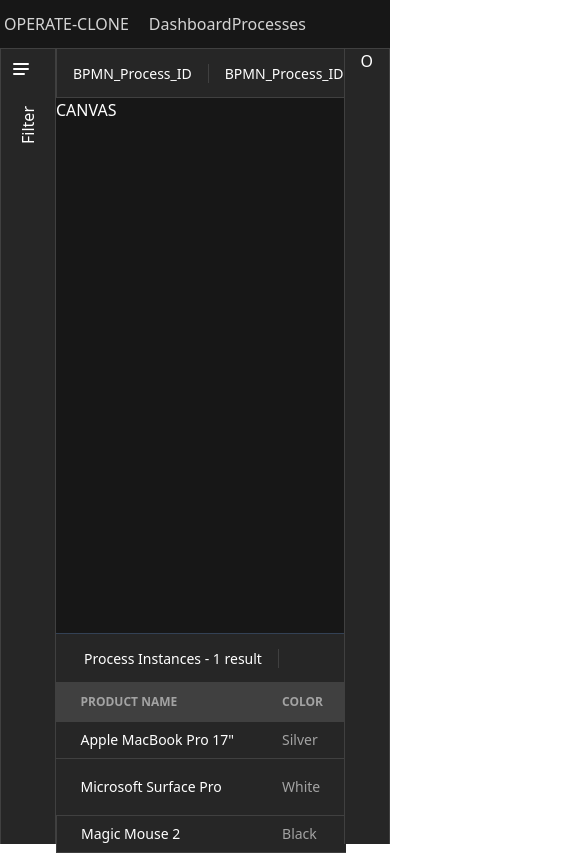
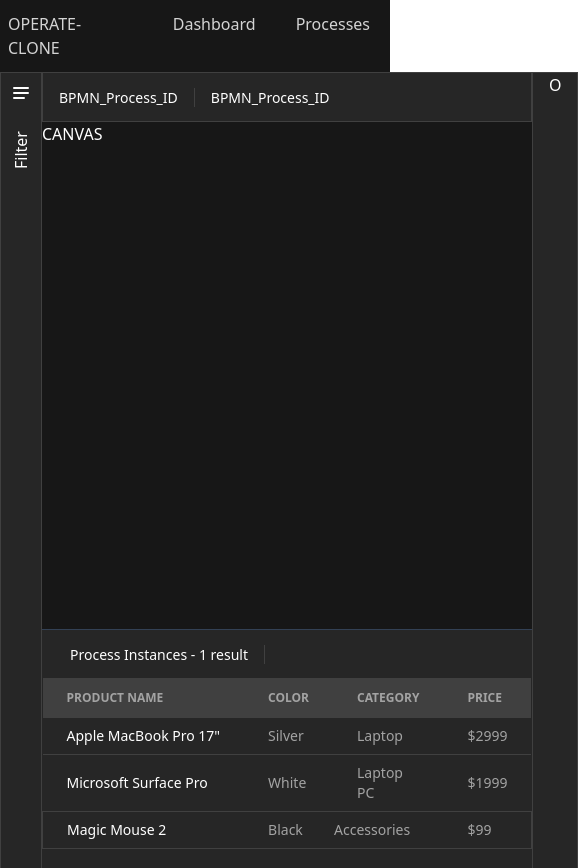
Before and after one commit to keerapon-som/operate-clone-web, a React (Vite) app: page /processes in a window 390 px wide. Both pictures are taken after a click on the link 295 px from the left and 71 px from the top of the page. Shown: the whole page, 578 px wide, since content can reach past the window. Built offline with nearby package versions, Linux system fonts and the light colour scheme.

Commit message:
update layout

```diff
--- a/package.json
+++ b/package.json
@@ -13,10 +13,13 @@
     "@tailwindcss/forms": "^0.5.7",
     "autoprefixer": "^10.4.19",
     "flowbite": "^2.3.0",
+    "re-resizable": "^6.9.16",
     "react": "^18.2.0",
     "react-dom": "^18.2.0",
+    "react-resizable": "^3.0.5",
     "react-router-dom": "^6.23.0",
     "react-select": "^5.8.0",
+    "styled-components": "^6.1.8",
     "tailwindcss": "^3.4.3"
   },
   "devDependencies": {
--- a/src/App.tsx
+++ b/src/App.tsx
@@ -3,10 +3,13 @@ import Navbar from './layout/navbar'
 import CanvasBar from './pages/processes/canvas/canvasBar'
 import AppRoutes from './routes'
 
+
+
 function App() {
 
   return (
     <>
+
     <Navbar/>
     <AppRoutes/>
     </>
--- /dev/null
+++ b/src/function/resizeable.tsx
@@ -0,0 +1,13 @@
+import { Resizable } from 'react-resizable';
+
+const Resizeable = ({ children }) => {
+  return (
+    <Resizable width={200} height={200}>
+      <div style={{ width: '100%', height: '100%' }}>
+        {children}
+      </div>
+    </Resizable>
+  );
+};
+
+export default Resizeable;
--- a/src/layout/navbar.tsx
+++ b/src/layout/navbar.tsx
@@ -9,7 +9,7 @@ const menuItems = [
 const allmenu: JSX.Element[] = menuItems.map((menu) => {
   return (
     <div >
-      <a href={menu.path} className="block py-2 md:hover:bg-neutral-700 md:p-2 md:px-5 text-neutral-300 md:hover:text-neutral-100 md:hover:bg-transparent">
+      <a href={menu.path} className="block py-2 hover:bg-neutral-700 p-2 px-5 text-neutral-300 hover:text-neutral-100 hover:bg-transparent">
         {menu.label}
       </a>
     </div>
@@ -24,12 +24,12 @@ function Navbar() {
   return (
     <>
     <nav className=" border-gray-200 bg-neutral-900">
-  <div className="max-w-screen-xl flex flex-wrap items-center justify-between p-1">
-  <div className="" id="navbar-user">
+  <div className="items-center justify-between py-1">
+  <div className="">
     <ul className="flex font-normal ">
 
     <div >
-      <a className="block py-2 md:p-2 mr-5 text-neutral-300 md:hover:bg-transparent">
+      <a className="block py-2 p-2 mr-5 text-neutral-300 hover:bg-transparent">
         OPERATE-CLONE
       </a>
     </div>
--- a/src/pages/processes/canvas/canvas.tsx
+++ b/src/pages/processes/canvas/canvas.tsx
@@ -5,7 +5,7 @@ function Canvas() {
 
   return (
     <>
-        <div className=" bg-neutral-900 text-white" style={{ height: 'calc(99% - 48px)', width: '100%' }}>CANVAS</div>
+        <div className=" bg-neutral-900 text-white " style={{ height: 'calc(70vh - 84px)', width: '100%' }}>CANVAS</div>
     </>
   )
 }
--- a/src/pages/processes/filter/layoutFilter.tsx
+++ b/src/pages/processes/filter/layoutFilter.tsx
@@ -8,7 +8,7 @@ function LayoutFilter(props:any) {
 
     return (
       <>
-  <div id="separator-sidebar" className="left-0 z-40 w-80 min-w-80 fullMinusNavbar transition-transform " aria-label="Sidebar">
+  <div id="separator-sidebar" className="left-0 z-40 min-w-80 fullMinusNavbar transition-transform " aria-label="Sidebar">
      <div className="h-full py-2 overflow-y-auto bg-neutral-800 border-t border-r border-neutral-700">
         <ul className="space-y-3 font-medium text-sm text-white">
         <li className="flex justify-between items-center">
--- a/src/pages/processes/filter/mainFilter.tsx
+++ b/src/pages/processes/filter/mainFilter.tsx
@@ -9,9 +9,11 @@ import MoreFilter from "./moreFilter"
 function Filter(props) {
   const active = props.FilterOpened
   const setFilterOpened = props.setFilterOpened
+
   const ClickOpenFIlter = () => {
     setFilterOpened(true)
   }
+
   return (
     <>
     {active ? <LayoutFilter setFilterOpened={setFilterOpened}>
@@ -19,18 +21,16 @@ function Filter(props) {
         <InstanceStateFilter/>
         <MoreFilter/>
         </LayoutFilter> : <div>
-        <div className=' bg-neutral-800 border-t border-l border-r text-white border-neutral-700 left-0 z-20 px-2 fullMinusNavbar'>
+        <div className=' bg-neutral-800 border-t border-l border-r text-white border-neutral-700 left-0 z-20 fullMinusNavbar'>
 
-          <a  onClick={ClickOpenFIlter} href="#" className="py-2 flex items-center rounded-lg text-white hover:bg-gray-700 group">
+          <a  onClick={ClickOpenFIlter} href="#" className="py-2 px-2 flex items-center rounded-lg text-white hover:bg-gray-700 group">
             <svg className="w-6 h-6 text-white" aria-hidden="true" xmlns="http://www.w3.org/2000/svg" width="24" height="24" fill="none" viewBox="0 0 24 24">
                <path stroke="currentColor" stroke-linecap="round" stroke-width="2" d="M5 7h14M5 12h14M5 17h10"/>
             </svg>
             </a>
             <div className="py-6"style={{ transform: 'rotate(-90deg)' }}>Filter</div>
           </div>
-
         </div>}
-
     </>
   )
 }
--- a/src/pages/processes/listinstance/mainListinstance.tsx
+++ b/src/pages/processes/listinstance/mainListinstance.tsx
@@ -10,9 +10,13 @@ function ListInstance(props) {
         CalFilter = 'calc(100% - 100px)'
     }
 
+
+
+
   return (
     <>
-        <div className="absolute bottom-0 bg-neutral-800" style={{ height: 'calc(25% + 0px)', width: CalFilter }}>
+
+        <div className={props.className} style={{ height: 'calc(30% + 0px)'}}>
             <div className='p-3 border-t border-state-700'>
             <label className="text-white font-medium text-sm px-4 border-r border-neutral-700">Process Instances   -   1 result</label>
             </div>
--- a/src/pages/processes/mainProcess.tsx
+++ b/src/pages/processes/mainProcess.tsx
@@ -1,4 +1,4 @@
-import React from 'react';
+import React, { useEffect } from 'react';
 import Filter from './filter/mainFilter';
 import CanvasBar from './canvas/canvasBar';
 import Canvas from './canvas/canvas';
@@ -7,20 +7,29 @@ import './filter/layoutFilter.css'
 import Operations from './operation/mainOperation';
 
 const Processes = () => {
-    const [FilterOpened, setFilterOpened] = React.useState(true)
+  const [FilterOpened, setFilterOpened] = React.useState(true)
+
+  useEffect(() => {
+    // Disable scrolling on the entire page when the component mounts
+    document.body.style.overflow = 'hidden';
+
+    // Re-enable scrolling on the entire page when the component unmounts
+    return () => {
+      document.body.style.overflow = 'visible';
+    };
+  }, []); // This effect runs only once, similar to componentDidMount
 
   return (
-    <div className='flex'>
-      <Filter FilterOpened={FilterOpened} setFilterOpened={setFilterOpened}/>
+    <div className='flex '>
+      <Filter FilterOpened={FilterOpened} setFilterOpened={setFilterOpened} />
       <div className="flex-grow ">
-        <CanvasBar/>
-        <Canvas/>
-        <ListInstance FilterOpened={FilterOpened}/>
+        <CanvasBar />
+        <Canvas />
+        <ListInstance FilterOpened={FilterOpened} className=" bg-neutral-800"/>
       </div>
-      <Operations/>
+      <Operations />
     </div>
-
-  )
-}
+  );
+};
 
 export default Processes;
--- a/src/pages/processes/operation/mainOperation.tsx
+++ b/src/pages/processes/operation/mainOperation.tsx
@@ -5,7 +5,7 @@ function Operations() {
 
   return (
     <>
-        <div className=' bg-neutral-800 border-t border-l border-r text-white border-neutral-700 absolute right-0 z-20 px-4 fullMinusNavbar'>O</div>
+        <div className=' bg-neutral-800 border-t border-l border-r text-white border-neutral-700 right-0 z-20 px-4 fullMinusNavbar'>O</div>
     </>
   )
 }
```
Also changed, not shown: 1 other file (tests, documents, lock files or other folders).
